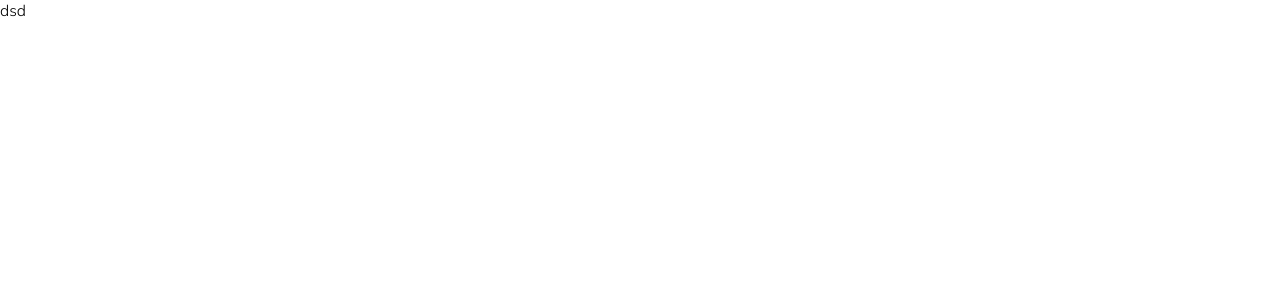
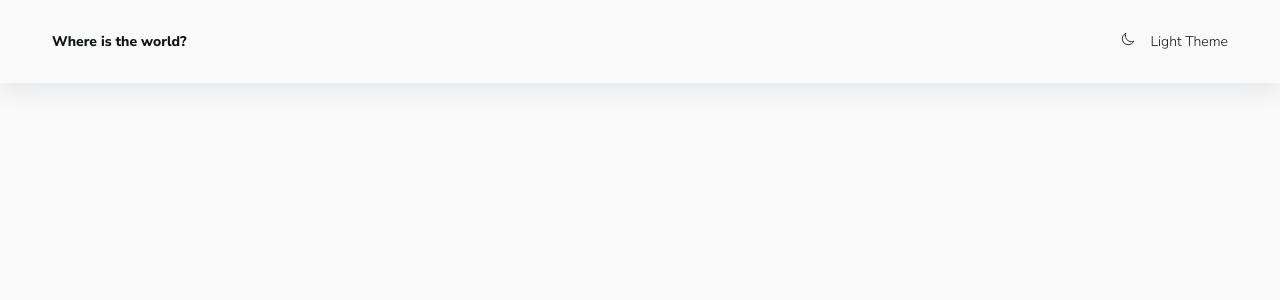
Before and after one commit to sheyhmansur/countries-flags-spa, a React (Create React App) app: page / in a window 1280 px wide. Shown: the top 300 px of the page. Built offline with nearby package versions, Linux system fonts and the light colour scheme.

Commit message:
added components controls.jsx, customselect.jsx and search.jsx

```diff
--- a/package.json
+++ b/package.json
@@ -12,6 +12,7 @@
     "react-icons": "^4.3.1",
     "react-router-dom": "^6.1.1",
     "react-scripts": "5.0.0",
+    "react-select": "^5.2.1",
     "styled-components": "^5.3.3",
     "web-vitals": "^2.1.2"
   },
--- a/src/App.js
+++ b/src/App.js
@@ -1,7 +1,12 @@
 import React from "react";
+import Header from "./components/Header";
 
 function App() {
-  return <div className="App">dsd</div>;
+  return (
+    <>
+      <Header />
+    </>
+  );
 }
 
 export default App;
--- a/src/components/Header.jsx
+++ b/src/components/Header.jsx
@@ -1,14 +1,64 @@
 import React from "react";
 import styled from "styled-components";
+import { useState, useEffect } from "react";
 import { IoMoon, IoMoonOutline } from "react-icons/io5";
 
 import { Container } from "./Container";
 
+const HeaderEl = styled.header`
+  box-shadow: var(--shadow);
+  background-color: (--color-ui-base);
+`;
+
+const Wrapper = styled.div`
+  display: flex;
+  justify-content: space-between;
+  align-items: center;
+  padding: 2rem 0;
+`;
+
+const Title = styled.a.attrs({
+  href: "/",
+})`
+  color: var(--colors-text);
+  font-size: var(--fs-sm);
+  text-decoration: none;
+  font-weight: var(--fw-bold);
+`;
+
+const ModeSwitcher = styled.div`
+  color: var(--colors-text);
+  font-size: var(--fs-sm);
+  cursor: pointer;
+  // font-weight: var(--fw-bold);
+  text-transform: capitalize;
+`;
+
+// обычный a не подходит с точки зрения роутинга
+
 export const Header = () => {
+  const [theme, setTheme] = useState("light");
+
+  const toggleTheme = () => {
+    setTheme(theme === "light" ? "dark" : "light");
+  };
+
+  useEffect(() => {
+    document.body.setAttribute("data-theme", theme);
+  }, [theme]);
+
   return (
-    <div>
-      <Container />
-    </div>
+    <HeaderEl>
+      <Container>
+        <Wrapper>
+          <Title>Where is the world?</Title>
+          <ModeSwitcher onClick={toggleTheme}>
+            {theme === "light" ? <IoMoonOutline size="14px" /> : <IoMoon size="14px" />}{" "}
+            <span style={{ marginLeft: "0.75rem" }}>{theme} Theme</span>
+          </ModeSwitcher>
+        </Wrapper>
+      </Container>
+    </HeaderEl>
   );
 };
 
```
Also changed, not shown: src/components/Controls.jsx (added), src/components/CustomSelect.jsx (added), src/components/Search.jsx (added), 1 other file (tests, documents, lock files or other folders).
